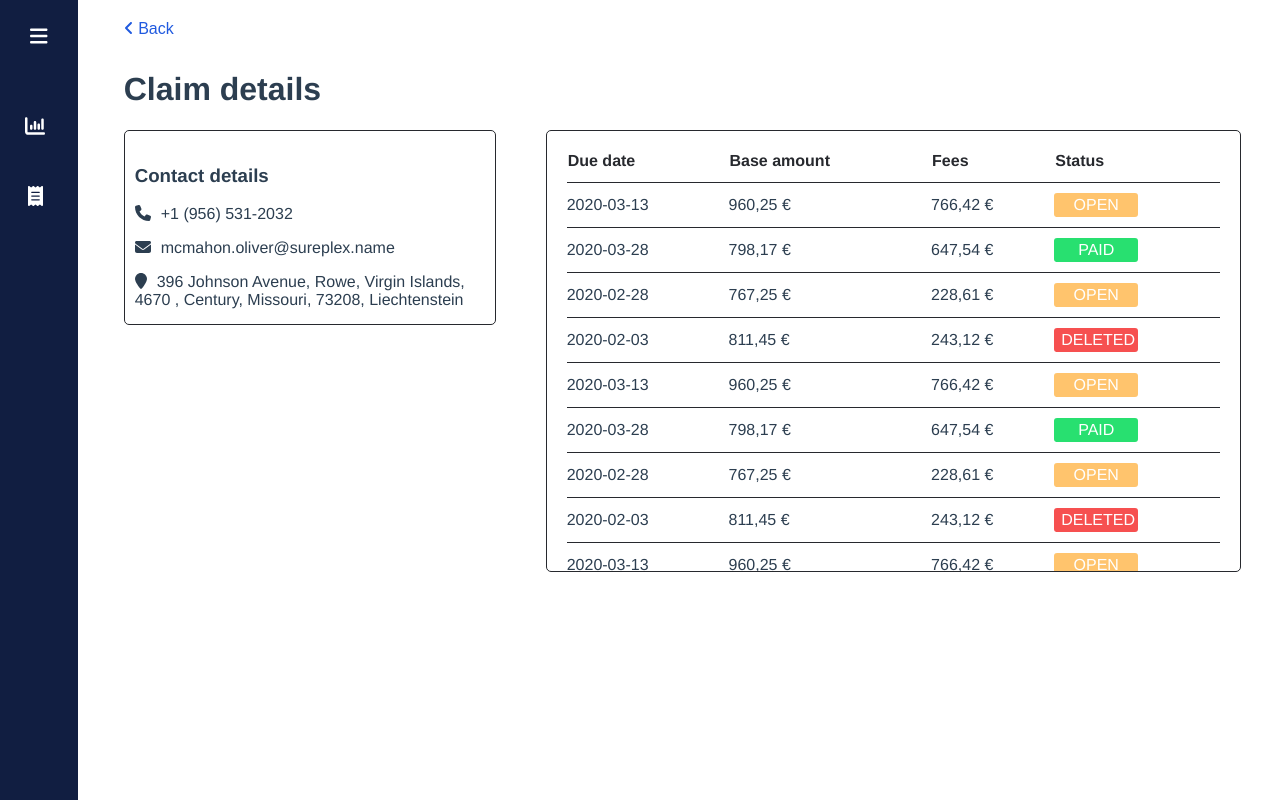
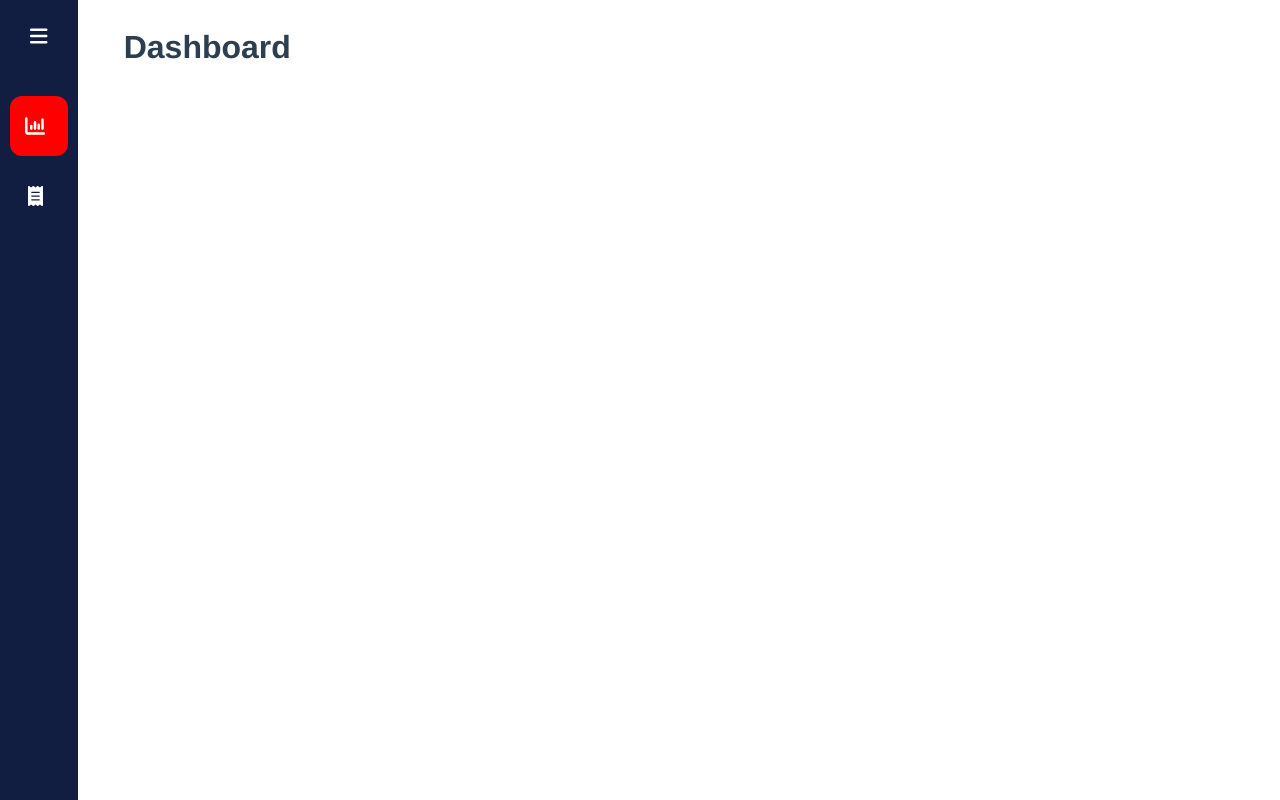
Before and after one commit to nithin-antony/receeve-coding-challenge, a Vue app: page / in a window 1280 px wide. Built offline with nearby package versions, Linux system fonts and the light colour scheme.

Commit message:
Updated routing

```diff
--- a/src/components/NavigationBar.vue
+++ b/src/components/NavigationBar.vue
@@ -12,10 +12,10 @@
     <ul class="nav-list" style="overflow: visible;">
       <span v-for="(menuItem, index) in menuItems" :key="index">
         <li>
-          <a :href="menuItem.link">
+          <router-link :to="menuItem.link" exact-active-class="active">
             <span class="icon"><font-awesome-icon :icon="menuItem.icon"/></span>
             <span class="links_name">{{ menuItem.name }}</span>
-          </a>
+          </router-link>
           <span class="tooltip">{{ menuItem.tooltip || menuItem.name }}</span>
         </li>
       </span>
@@ -51,6 +51,9 @@ export default class NavigationBar extends Vue {
 </script>
 
 <style scoped>
+.active {
+  background-color: red;
+}
 .sidebar {
   position: relative;
   display: flex;
@@ -104,8 +107,6 @@ export default class NavigationBar extends Vue {
 }
 .sidebar .nav-list {
   padding: 0;
-}
-.sidebar .nav-list {
   margin-top: 20px;
 }
 .sidebar li {
@@ -151,7 +152,6 @@ export default class NavigationBar extends Vue {
 }
 
 .sidebar li a:hover {
-  /* background: #527fff; */
   background: #546cae;
 }
 .sidebar li a .links_name {
--- a/src/router/index.ts
+++ b/src/router/index.ts
@@ -7,7 +7,7 @@ const routes: Array<RouteConfig> = [
   {
     path: "/",
     name: "dashboard",
-    component: () => import("../pages/Claim.vue"),
+    component: () => import("../pages/Dashboard.vue"),
   },
   {
     path: "/accounts",
```
Also changed, not shown: src/pages/Dashboard.vue (renamed from src/components/Dashboard.vue).
